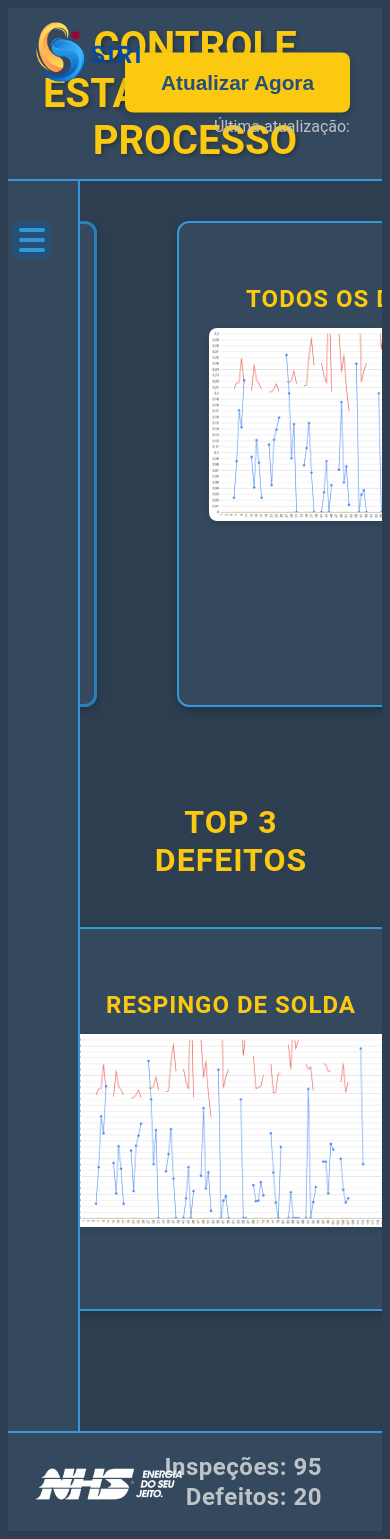
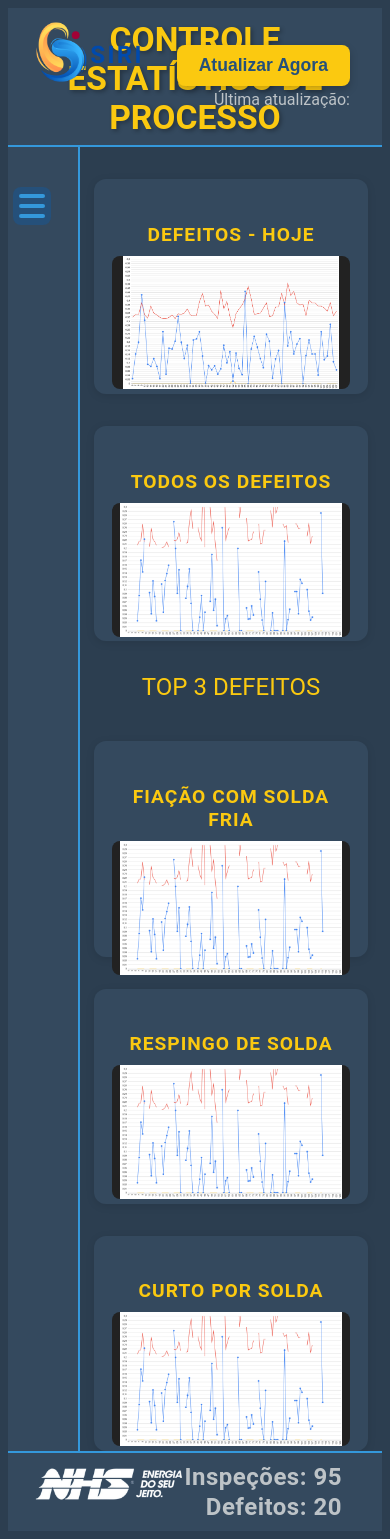
Before and after one commit to rafaboe1ng/cep-layout, a Flask app: page / in a window 390 px wide. Run offline with Flask 3, Linux system fonts and the light colour scheme.

Commit message:
Refactor chart layout for responsiveness and improve structure in dashboard template

```diff
--- a/static/styles.css
+++ b/static/styles.css
@@ -92,64 +92,6 @@
 	body { font-size: 18px; }
 	.title { font-size: 2.2rem; }
 	.footer, .footer span { font-size: 0.85rem; }
-}
-.charts-flex {
-	display: flex;
-	flex-direction: column;
-	gap: 40px;
-	height: 100%;
-	justify-content: flex-start;
-}
-.charts-row {
-	display: flex;
-	flex-direction: row;
-	gap: 40px;
-	justify-content: center;
-	align-items: stretch;
-}
-.small-chart {
-	flex: 1 1 0;
-	max-width: 420px;
-	min-width: 320px;
-	min-height: 320px;
-	display: flex;
-	flex-direction: column;
-	align-items: center;
-	justify-content: flex-start;
-}
-.main-chart {
-	flex: 0 1 auto;
-	padding-bottom: 0;
-	margin-bottom: 0;
-	min-height: 420px;
-	margin-right: 40px;
-	margin-top: 0px;
-	display: flex;
-	flex-direction: column;
-	align-items: center;
-	justify-content: flex-start;
-	border-color: #e74c3c;
-	border-width: 3px;
-}
-.today-chart {
-	flex: 1 1 0;
-	min-width: 320px;
-	max-width: 420px;
-	min-height: 420px;
-	display: flex;
-	flex-direction: column;
-	align-items: center;
-	justify-content: flex-start;
-	border-color: #27ae60;
-	border-width: 3px;
-}
-.today-chart .chart-title {
-	color: #3498db;
-	font-size: 1.5rem;
-}
-.main-chart .chart-title {
-	color: #3498db;
-	font-size: 1.7rem;
 }
 /* Layout visual para TV, focado em imagens de gráficos */
 body {
@@ -376,11 +318,6 @@
 	transition: all 0.3s ease;
 	margin-bottom: 10px;
 }
-.custom-date-range {
-        display: none;
-        flex-direction: column;
-        gap: 10px;
-}
 .checkbox-group, .radio-group {
 	display: flex;
 	flex-direction: column;
@@ -438,141 +375,98 @@
 
 .charts-area {
     flex: 1 1 0;
-	padding: 80px 40px 40px 40px;
-	overflow-y: auto;
-	overflow-x: hidden;
+    padding: 32px 32px 0 32px;
+    margin: 0;
+    overflow: auto;
     display: flex;
     flex-direction: column;
-	justify-content: flex-start;
-	align-items: stretch;
+    align-items: center;
     min-width: 0;
     min-height: 0;
-	scroll-behavior: smooth;
+    width: 100%;
+    box-sizing: border-box;
 }
-.charts-grid {
+
+.charts-grid-responsive {
     display: grid;
-	grid-template-columns: 1fr 1fr;
-	grid-template-rows: 1fr 1fr;
-	gap: 40px;
-	height: 100%;
+    grid-template-columns: repeat(auto-fit, minmax(340px, 1fr));
+    gap: 32px 32px;
+    width: 100%;
+    max-width: 1800px;
+    margin: 0 auto;
+    align-items: start;
+    justify-items: center;
 }
-.chart-container {
-	background-color: #34495e;
-	border: 2px solid #3498db;
+
+.charts-grid-responsive .chart-item {
+    background: #34495e;
     border-radius: 12px;
-	padding: 30px;
+    box-shadow: 0 2px 8px rgba(0,0,0,0.10);
+    padding: 18px 18px 10px 18px;
     display: flex;
     flex-direction: column;
-	transition: all 0.3s ease;
-	box-shadow: 0 4px 8px rgba(0,0,0,0.2);
     align-items: center;
+    min-width: 0;
+    min-height: 0;
+    width: 100%;
+    max-width: 420px;
 }
-.chart-container:hover {
-	transform: translateY(-5px);
-	box-shadow: 0 8px 16px rgba(0,0,0,0.3);
-	border-color: #2980b9;
-}
-.main-chart {
-	border-color: #2980b9;
-	border-width: 3px;
-}
-.main-chart:hover { border-color: #3498db; }
-.chart-title {
-	font-size: 1.5rem;
-	font-weight: 700;
-	color: #3498db;
-	margin-bottom: 15px;
+
+.charts-grid-responsive .chart-title {
+    font-size: 1.2rem;
+    color: var(--amarelo-cep);
+    margin-bottom: 10px;
     text-align: center;
+    font-weight: bold;
     text-transform: uppercase;
     letter-spacing: 1px;
 }
-.main-chart .chart-title {font-size: 1.7rem; }
-.chart-img {
+
+.charts-grid-responsive .top3-title {
+    font-size: 1.5rem;
+    color: var(--amarelo-cep);
+    margin: 0 0 8px 0;
+    grid-column: 1 / -1;
+    text-align: center;
+}
+
+.charts-grid-responsive .chart-img {
     width: 100%;
-	max-width: 800px;
+    max-width: 360px;
     height: auto;
+    aspect-ratio: 16/9;
+    object-fit: contain;
     border-radius: 8px;
-	box-shadow: 0 2px 8px rgba(0,0,0,0.15);
     background: #222;
 }
 
-.footer {
-	display: flex;
-	justify-content: space-between;
-	align-items: center;
-	padding: 20px 60px;
-	background-color: #34495e;
-	border-top: 2px solid #3498db;
-	font-size: 1.3rem;
-	color: #bdc3c7;
+@media (min-width:2000px){
+    .charts-grid-responsive { grid-template-columns: repeat(auto-fit,minmax(480px,1fr)); }
+    .top3-title { font-size:2.4rem; }
 }
-.footer span { font-weight: 500; }
 
-@media (max-width: 1400px) {
-	.title { font-size: 2.5rem; }
-	.datetime { font-size: 1.7rem; }
-	.sidebar { width: 220px; }
-	.chart-title { font-size: 1.1rem; }
-	.charts-area { padding: 20px; }
-	.chart-container { padding: 15px; }
+@media (max-width:900px){
+    .charts-grid-responsive { grid-template-columns: 1fr 1fr; }
+    .charts-grid-responsive .main-chart,
+    .charts-grid-responsive .today-chart,
+    .charts-grid-responsive .small-chart {
+        height: 40vw;
+        min-height: 180px;
+        max-height: 45vw;
     }
-@media (max-width: 1200px) {
-	.header { padding: 15px 20px; }
-	.title { font-size: 1.7rem; }
-	.sidebar { width: 120px; }
-	.charts-area { padding: 10px; }
-	.chart-container { padding: 8px; }
+    .top3-title { font-size:1.6rem; }
 }
-/* Ajustes para TV */
-body {
-	font-size: 22px;
+
+@media (max-width:640px){
+    .charts-grid-responsive { grid-template-columns:1fr; }
+    .charts-grid-responsive .main-chart,
+    .charts-grid-responsive .today-chart,
+    .charts-grid-responsive .small-chart {
+        height: 48vw;
+        min-height: 120px;
+        max-height: 60vw;
     }
-.header, .footer {
-	font-size: 2.2rem;
-}
-.title {
-	font-size: 3.2rem;
-}
-.sidebar {
-	font-size: 1.5rem;
-}
-.sidebar-title {
-	font-size: 2.2rem;
-}
-.accordion-header {
-	font-size: 1.5rem;
-}
-.chart-title {
-	font-size: 1.5rem;
-}
-.main-chart .chart-title {
-	font-size: 1.7rem;
-}
-.update-now-btn {
-	font-size: 1.3rem;
-	padding: 18px 36px;
-}
-.toggle-label {
-	font-size: 1.2rem;
-}
-.filter-select, .date-input {
-	font-size: 1.2rem;
-}
-.checkbox-label, .radio-label {
-	font-size: 1.2rem;
-}
-.charts-area {
-	padding: 40px;
-}
-.charts-grid {
-	gap: 40px;
-}
-.chart-container {
-	padding: 30px;
-}
-@media (max-width: 1920px) {
-	body { font-size: 18px; }
-	.title { font-size: 2.5rem; }
+    .top3-title { font-size:1.4rem; }
 }
 /* CSS principal do dashboard, pronto para TV. O conteúdo será atualizado na próxima etapa. */
 
@@ -817,41 +711,3 @@
     margin-top: -2px;
     line-height: 1;
 }
-
-/* Responsive tables */
-.table-container {
-    width: 100%;
-    overflow-x: auto;
-<<<<<<< codex/formatar-tabelas-para-caber-na-tela-bhljlk
-    -webkit-overflow-scrolling: touch;
-}
-
-.table-container table {
-=======
-}
-
-table {
->>>>>>> main
-    width: 100%;
-    border-collapse: collapse;
-}
-
-<<<<<<< codex/formatar-tabelas-para-caber-na-tela-bhljlk
-.table-container th,
-.table-container td {
-    padding: 8px;
-    text-align: left;
-}
-
-@media (max-width: 600px) {
-    .table-container th,
-    .table-container td {
-=======
-@media (max-width: 600px) {
-    table th,
-    table td {
->>>>>>> main
-        font-size: 0.9rem;
-        word-break: break-word;
-    }
-}
--- a/templates/dashboard_cep.html
+++ b/templates/dashboard_cep.html
@@ -105,35 +105,27 @@
 
 		<!-- Charts Area (agora apenas imagens) -->
 		<section class="charts-area">
-			<div class="charts-flex">
-				<!-- Top 6/Geral em cima -->
-				<div class="charts-row">
-					<div class="chart-container main-chart">
+			<div class="charts-grid-responsive">
+				<div class="chart-item main-chart">
 					<h4 class="chart-title">DEFEITOS - HOJE</h4>
 					<img src="{{ url_for('static', filename='top6-defeitos.png') }}" class="chart-img" alt="Top 6 Defeitos">
 				</div>
-					<div class="chart-container today-chart">
+				<div class="chart-item today-chart">
 					<h4 class="chart-title">TODOS OS DEFEITOS</h4>
 					<img src="{{ url_for('static', filename='exemplo.png') }}" class="chart-img" alt="Defeitos Hoje">
 				</div>
-				</div>
-				<!-- Linha dos 3 principais -->
-				<div style="width: 100%; text-align: center; margin: 24px 0 0 0;">
-					<h3 class="chart-title" style="font-size: 2rem; color: #fbc910; margin-bottom: 8px;">TOP 3 DEFEITOS</h3>
-				</div>
-				<div class="charts-row">
-					<div class="chart-container small-chart">
+				<div class="top3-title">TOP 3 DEFEITOS</div>
+				<div class="chart-item small-chart">
 					<h4 class="chart-title">FIAÇÃO COM SOLDA FRIA</h4>
 					<img src="{{ url_for('static', filename='exemplo.png') }}" class="chart-img" alt="Fiação com Solda Fria">
 				</div>
-					<div class="chart-container small-chart">
+				<div class="chart-item small-chart">
 					<h4 class="chart-title">RESPINGO DE SOLDA</h4>
 					<img src="{{ url_for('static', filename='exemplo.png') }}" class="chart-img" alt="Respingo de Solda">
 				</div>
-					<div class="chart-container small-chart">
+				<div class="chart-item small-chart">
 					<h4 class="chart-title">CURTO POR SOLDA</h4>
 					<img src="{{ url_for('static', filename='exemplo.png') }}" class="chart-img" alt="Curto por Solda">
-					</div>
 				</div>
 			</div>
 		</section>
```
Lines whose indentation alone changed are shown as unchanged.
